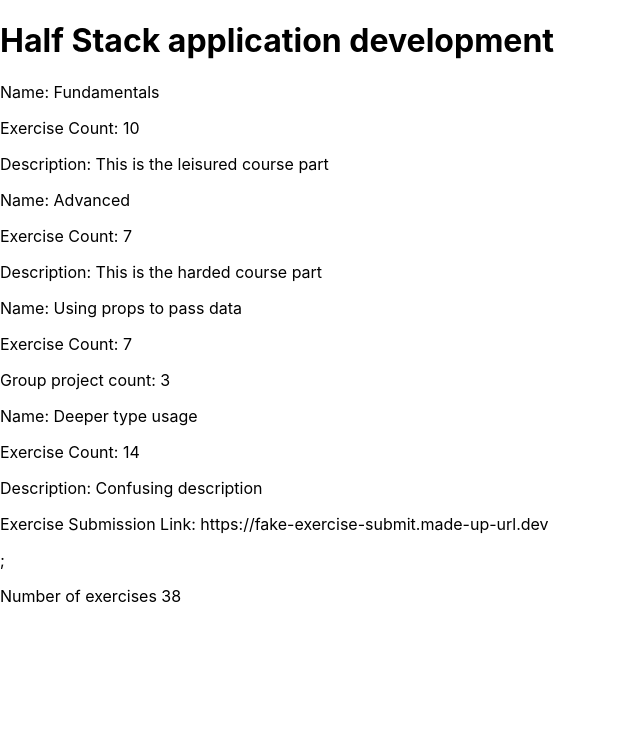
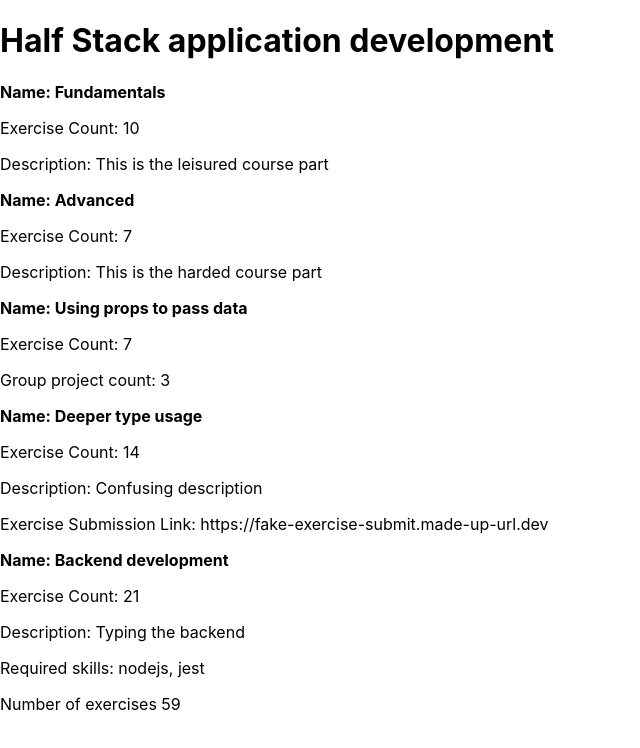
Before and after one commit to malcolmmacleod2/part9, a React (Create React App) app in the folder my-app/: page / in a window 1280 px wide. Shown: the top 748 px of the page, without its empty margins (0-640 px from the left). Built offline with nearby package versions, Linux system fonts and the light colour scheme; the HTML template or start-up script is replaced by a standard one.

Commit message:
9.15 - Add type with Requirements

```diff
--- a/my-app/src/App.tsx
+++ b/my-app/src/App.tsx
@@ -30,6 +30,13 @@ const courseParts: CoursePart[] = [
     description: "Confusing description",
     exerciseSubmissionLink: "https://fake-exercise-submit.made-up-url.dev",
     type: "submission"
+  },
+  {
+    name: "Backend development",
+    exerciseCount: 21,
+    description: "Typing the backend",
+    requirements: ["nodejs", "jest"],
+    type: "special"
   }
 ]
 
--- a/my-app/src/Content.tsx
+++ b/my-app/src/Content.tsx
@@ -9,7 +9,7 @@ interface ContentProps {
 const Content = ({courses}: ContentProps): JSX.Element => {
     return (
     <div>
-      {courses.map((part: CoursePart) =><Part key={part.name} part={part}></Part>)};
+      {courses.map((part: CoursePart) =><Part key={part.name} part={part}></Part>)}
     </div>
     )
 };
--- a/my-app/src/Part.tsx
+++ b/my-app/src/Part.tsx
@@ -10,7 +10,7 @@ const Part = ({part}: PartProps): JSX.Element => {
         case "normal":
             return (
                 <div>
-                    <p>Name: {part.name}</p>
+                    <p><b>Name: {part.name}</b></p>
                     <p>Exercise Count: {part.exerciseCount}</p>
                     <p>Description: {part.description}</p>
                 </div>
@@ -18,7 +18,7 @@ const Part = ({part}: PartProps): JSX.Element => {
         case "groupProject":
             return (
                 <div>
-                    <p>Name: {part.name}</p>
+                    <p><b>Name: {part.name}</b></p>
                     <p>Exercise Count: {part.exerciseCount}</p>
                     <p>Group project count: {part.groupProjectCount}</p>
                 </div>
@@ -27,10 +27,20 @@ const Part = ({part}: PartProps): JSX.Element => {
         case "submission":
             return (
                 <div>
-                    <p>Name: {part.name}</p>
+                    <p><b>Name: {part.name}</b></p>
                     <p>Exercise Count: {part.exerciseCount}</p>
                     <p>Description: {part.description}</p>
                     <p>Exercise Submission Link: {part.exerciseSubmissionLink} </p>
+                </div>
+            );
+
+        case "special":
+            return (
+                <div>
+                    <p><b>Name: {part.name}</b></p>
+                    <p>Exercise Count: {part.exerciseCount}</p>
+                    <p>Description: {part.description}</p>
+                    <p>Required skills: {part.requirements.join(', ')} </p>
                 </div>
             );
     }
```
Also changed, not shown: my-app/src/CoursePart.tsx (+7 -2 lines).
